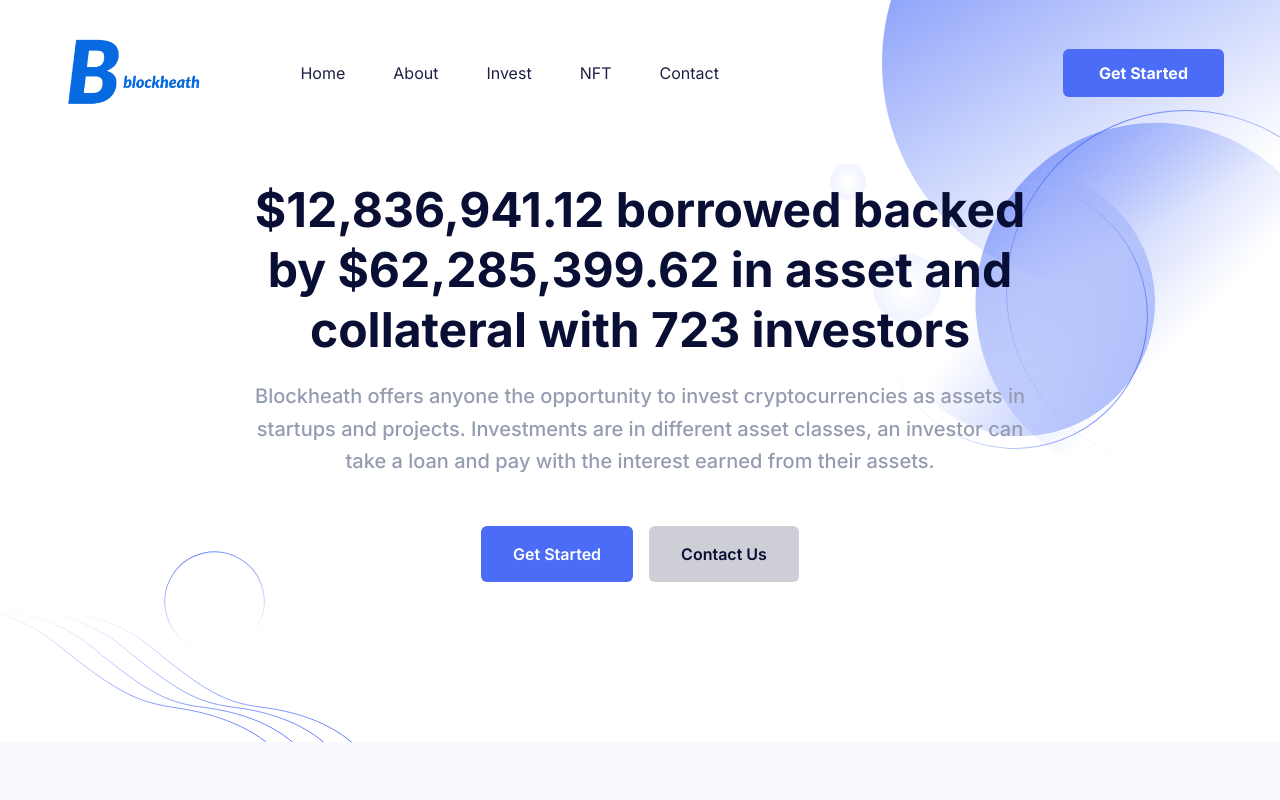
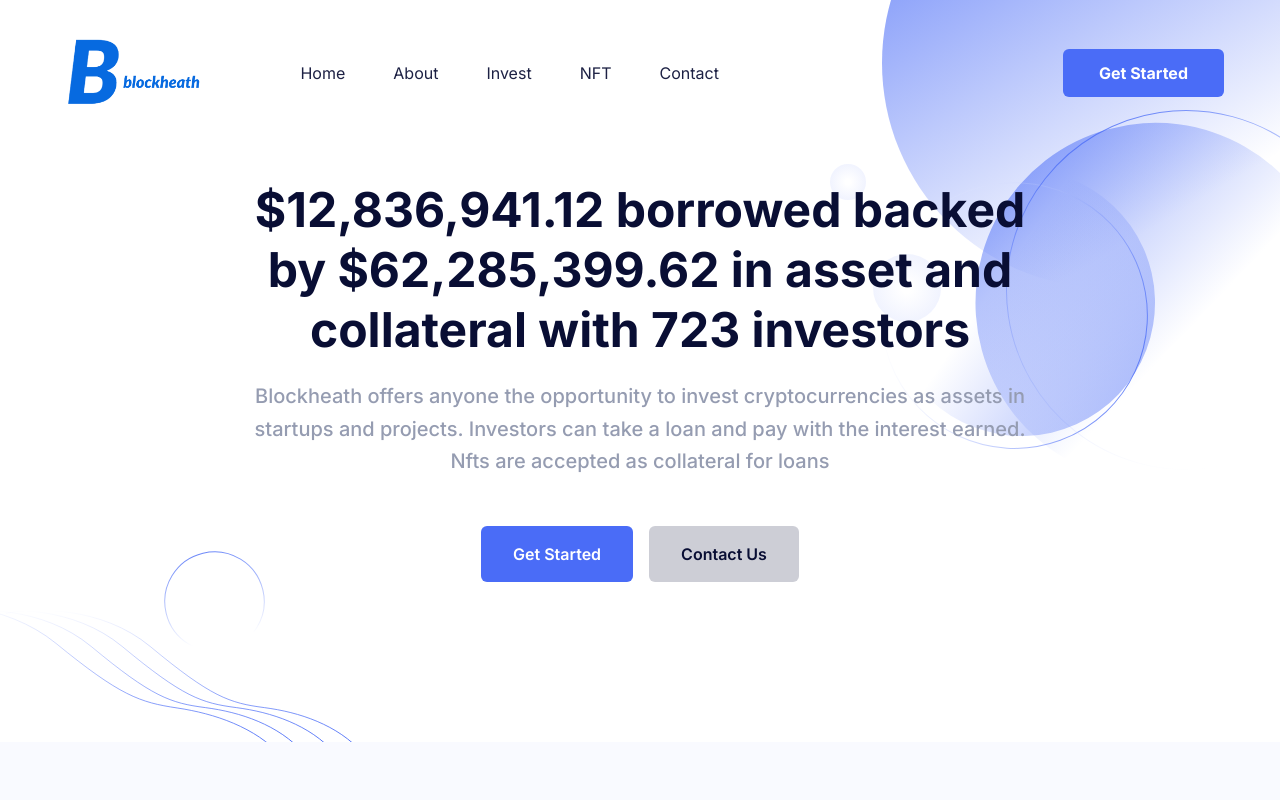
Before and after one commit to nathanabend/startup-nextjs-main, a Next.js app: page / in a window 1280 px wide. Shown: the top 800 px of the page. Built offline with nearby package versions, Linux system fonts and the light colour scheme.

Commit message:
Update index.tsx

```diff
--- a/components/Hero/index.tsx
+++ b/components/Hero/index.tsx
@@ -18,7 +18,7 @@ const Hero = () => {
                 $12,836,941.12 borrowed backed by $62,285,399.62 in asset and collateral with 723 investors
                 </h1>
                 <p className="mb-12 text-base font-medium !leading-relaxed text-body-color dark:text-white dark:opacity-90 sm:text-lg md:text-xl">
-                Blockheath offers anyone the opportunity to invest cryptocurrencies as assets in startups and projects. Investments are in different asset classes, an investor can take a loan and pay with the interest earned from their assets.
+                Blockheath offers anyone the opportunity to invest cryptocurrencies as assets in startups and projects. Investors can take a loan and pay with the interest earned. Nfts are accepted as collateral for loans
                 </p>
                 <div className="flex flex-col items-center justify-center space-y-4 sm:flex-row sm:space-x-4 sm:space-y-0">
                   <Link
```
